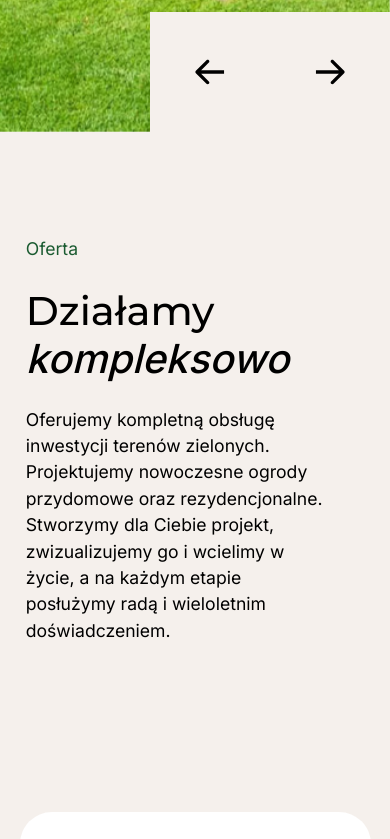
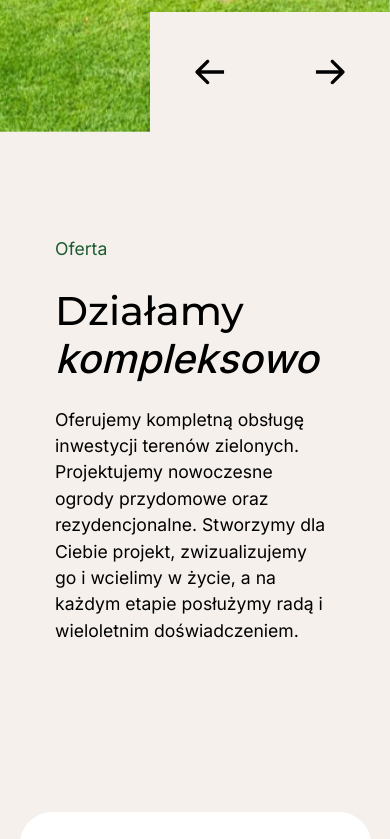
Before and after one commit to krystiano13/rtask, a website: page index.html in a window 390 px wide. Shown: the part 1460-2299 px from the top of the page. Drawn offline with nearby package versions, Linux system fonts and the light colour scheme; a script that the page names is missing.

Commit message:
add one breakpoint to offer section

```diff
--- a/styles/sass/modules/_offer.scss
+++ b/styles/sass/modules/_offer.scss
@@ -5,6 +5,10 @@
 
     @media screen and (max-width: 992px) {
       padding-left: 2.5%;
+    }
+
+    @media screen and (max-width: 1200px){
+      padding-left: 10%;
     }
 
     @media screen and (min-width: 1200px) {
```
Also changed, not shown: styles/css/index.css.
